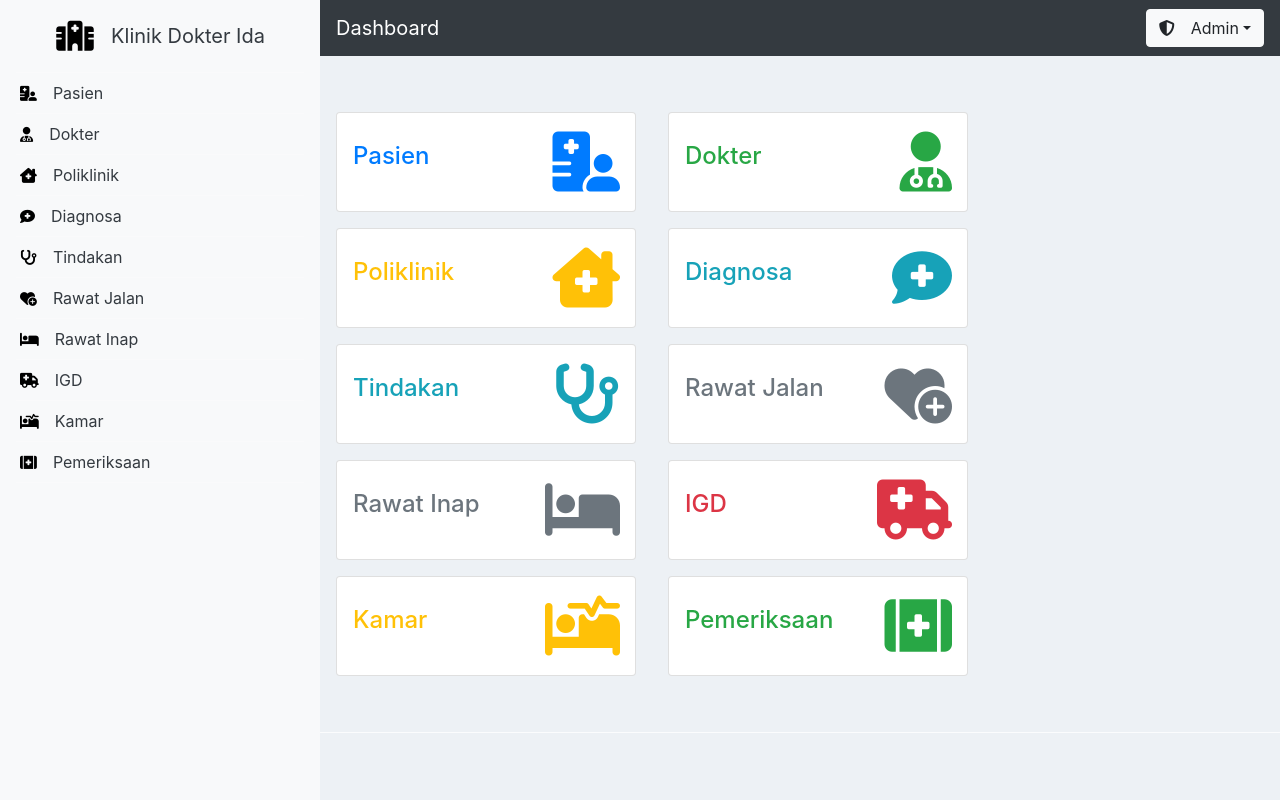
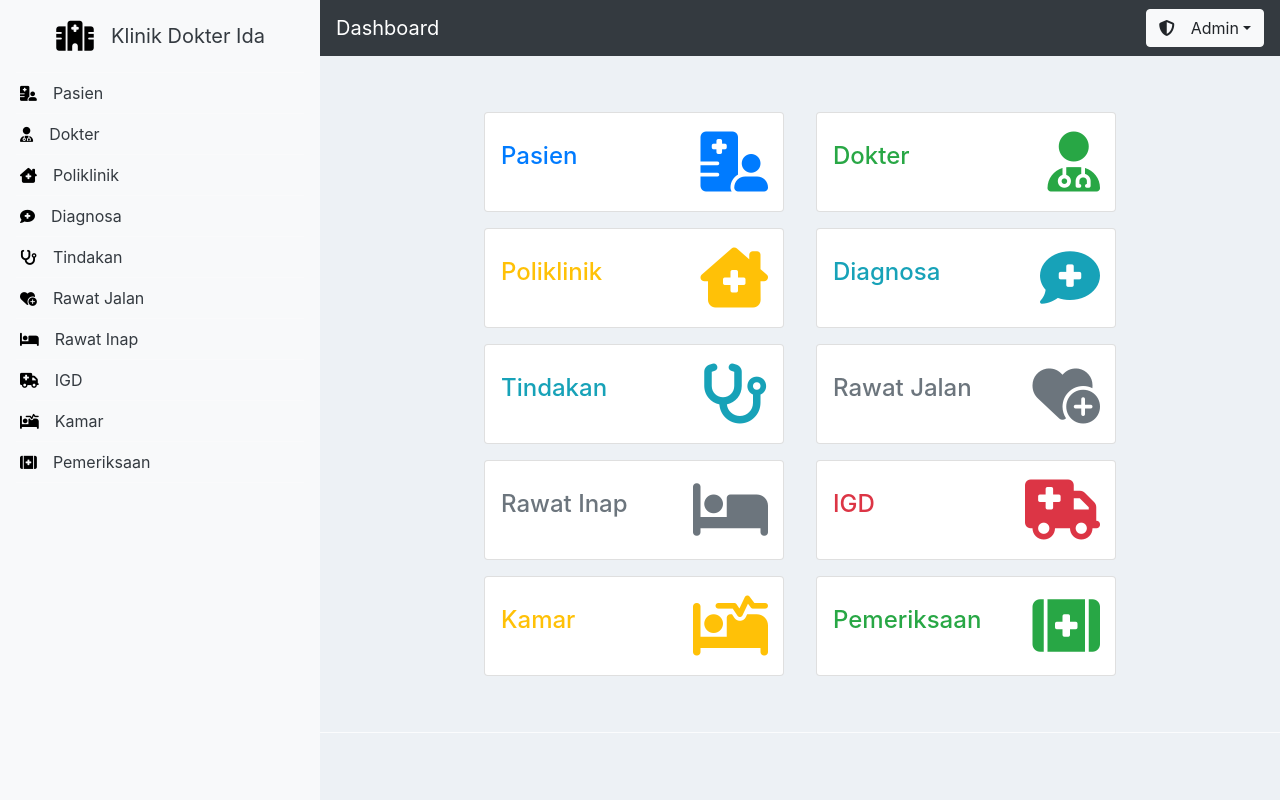
Before and after one commit to Ja7Ca/klinik-pemeriksaan-penanganan, a PHP site: page /dashboard.php in a window 1280 px wide. Run offline with PHP 8.4, Linux system fonts and the light colour scheme; some libraries are stand-ins or nearby versions.

Commit message:
dashboard 2

```diff
--- a/css/style.css
+++ b/css/style.css
@@ -30,7 +30,7 @@
 }
 
 .nav-item:hover {
-    background-color: rgb(0, 0, 0);
+    background-color: rgb(144, 144, 144);
     color: white;
 }
 
@@ -40,7 +40,7 @@
 
 .menu-dropdown {
     text-decoration: none;
-    color: black;
+    width: 100% !important;
 }
 
 #content {
--- a/dashboard.php
+++ b/dashboard.php
@@ -12,7 +12,7 @@
 
 <body class="d-flex">
     <section id="navbar" class="bg-light bg-opacity-25 p-3">
-        <a href="dashboard.php">
+        <a href="dashboard.php" class="text-decoration-none">
             <div class="nav-menu d-flex align-items-center justify-content-center pb-3">
                 <div class="logo-image d-flex align-items-center justify-content-center" style="width:40px; height:40px;">
                     <i class="fa-solid fa-hospital" style="font-size:30px; color: black"></i>
@@ -20,6 +20,7 @@
                 <p class="text-dark fw-bold m-0 pl-3" style="font-size:20px;">Klinik Dokter Ida</p>
             </div>
         </a>
+        <a href="#" class="text-decoration-none">
             <div class="nav-menu">
                 <div class="nav-list py-2">
                     <div class="nav-item position-relative d-flex align-items-center pl-1">
@@ -29,6 +30,8 @@
                     </div>
                 </div>
             </div>
+        </a>
+        <a href="#" class="text-decoration-none">
             <div class="nav-menu">
                 <div class="nav-list py-2">
                     <div class="nav-item position-relative d-flex align-items-center pl-1">
@@ -38,6 +41,8 @@
                     </div>
                 </div>
             </div>
+        </a>
+        <a href="#" class="text-decoration-none">
             <div class="nav-menu">
                 <div class="nav-list py-2">
                     <div class="nav-item position-relative d-flex align-items-center pl-1">
@@ -47,6 +52,8 @@
                     </div>
                 </div>
             </div>
+        </a>
+        <a href="#" class="text-decoration-none">
             <div class="nav-menu">
                 <div class="nav-list py-2">
                     <div class="nav-item position-relative d-flex align-items-center pl-1">
@@ -56,6 +63,8 @@
                     </div>
                 </div>
             </div>
+        </a>
+        <a href="#" class="text-decoration-none">
             <div class="nav-menu">
                 <div class="nav-list py-2">
                     <div class="nav-item position-relative d-flex align-items-center pl-1">
@@ -65,6 +74,8 @@
                     </div>
                 </div>
             </div>
+        </a>
+        <a href="#" class="text-decoration-none">
             <div class="nav-menu">
                 <div class="nav-list py-2">
                     <div class="nav-item position-relative d-flex align-items-center pl-1">
@@ -74,6 +85,8 @@
                     </div>
                 </div>
             </div>
+        </a>
+        <a href="#" class="text-decoration-none">
             <div class="nav-menu">
                 <div class="nav-list py-2">
                     <div class="nav-item position-relative d-flex align-items-center pl-1">
@@ -83,6 +96,8 @@
                     </div>
                 </div>
             </div>
+        </a>
+        <a href="#" class="text-decoration-none">
             <div class="nav-menu">
                 <div class="nav-list py-2">
                     <div class="nav-item position-relative d-flex align-items-center pl-1">
@@ -92,6 +107,8 @@
                     </div>
                 </div>
             </div>
+        </a>
+        <a href="#" class="text-decoration-none">
             <div class="nav-menu">
                 <div class="nav-list py-2">
                     <div class="nav-item position-relative d-flex align-items-center pl-1">
@@ -101,6 +118,8 @@
                     </div>
                 </div>
             </div>
+        </a>
+        <a href="#" class="text-decoration-none">
             <div class="nav-menu">
                 <div class="nav-list py-2">
                     <div class="nav-item position-relative d-flex align-items-center pl-1">
@@ -110,8 +129,18 @@
                     </div>
                 </div>
             </div>
+        </a>
     </section>
     <section id="content" class="position-relative">
+        <nav class="navbar navbar-dark bg-dark justify-content-between">
+            <a class="navbar-brand" style="color:white;">Dashboard</a>
+            <div class="dropdown">
+                <button class="btn btn-light my-2 my-sm-0 dropdown-toggle" type="button" id="dropdownMenuButton" data-toggle="dropdown" aria-haspopup="true" aria-expanded="false"><i class="fa-solid fa-shield-halved pr-3"></i>Admin</button>
+                <div class="dropdown-menu" aria-labelledby="dropdownMenuButton">
+                    <a class="dropdown-item" href="#">Log Out</a>
+                </div>
+            </div>
+        </nav>
         <?php
         if (isset($_GET["tab"])) {
             $file = $_GET["tab"];
--- a/menu.html
+++ b/menu.html
@@ -1,54 +1,62 @@
-<nav class="navbar navbar-dark bg-dark justify-content-between">
-    <a class="navbar-brand" style="color:white;">Dashboard</a>
-    <div class="dropdown">
-        <button class="btn btn-light my-2 my-sm-0 dropdown-toggle" type="button" id="dropdownMenuButton"
-            data-toggle="dropdown" aria-haspopup="true" aria-expanded="false"><i
-                class="fa-solid fa-shield-halved pr-3"></i>Admin</button>
-        <div class="dropdown-menu" aria-labelledby="dropdownMenuButton">
-            <a class="dropdown-item" href="#">Log Out</a>
-        </div>
-    </div>
-</nav>
-<div class="menu-content d-flex flex-wrap justify-content-left py-5">
+<div class="menu-content d-flex flex-wrap justify-content-center py-5">
+    <a href="#" class="text-decoration-none">
         <div class="card text-primary mx-3 my-2 d-flex flex-column justify-content-center position-relative">
             <h4 class="card-title pl-3">Pasien</h4>
             <i class="fa-solid fa-hospital-user position-absolute logo-content"></i>
         </div>
+    </a>
+    <a href="#" class="text-decoration-none">
         <div class="card text-success mx-3 my-2 d-flex flex-column justify-content-center position-relative">
             <h4 class="card-title pl-3">Dokter</h4>
             <i class="fa-solid fa-user-doctor position-absolute logo-content"></i>
         </div>
+    </a>
+    <a href="#" class="text-decoration-none">
         <div class="card text-warning mx-3 my-2 d-flex flex-column justify-content-center position-relative">
             <h4 class="card-title pl-3">Poliklinik</h4>
             <i class="fa-solid fa-house-chimney-medical position-absolute logo-content"></i>
         </div>
+    </a>
+    <a href="#" class="text-decoration-none">
         <div class="card text-info mx-3 my-2 d-flex flex-column justify-content-center position-relative">
             <h4 class="card-title pl-3">Diagnosa</h4>
             <i class="fa-solid fa-comment-medical position-absolute logo-content"></i>
         </div>
+    </a>
+    <a href="#" class="text-decoration-none">
         <div class="card text-info mx-3 my-2 d-flex flex-column justify-content-center position-relative">
             <h4 class="card-title pl-3">Tindakan</h4>
             <i class="fa-solid fa-stethoscope position-absolute logo-content"></i>
         </div>
+    </a>
+    <a href="#" class="text-decoration-none">
         <div class="card text-secondary mx-3 my-2 d-flex flex-column justify-content-center position-relative">
             <h4 class="card-title pl-3">Rawat Jalan</h4>
             <i class="fa-solid fa-heart-circle-plus position-absolute logo-content"></i>
         </div>
+    </a>
+    <a href="#" class="text-decoration-none">
         <div class="card text-secondary mx-3 my-2 d-flex flex-column justify-content-center position-relative">
             <h4 class="card-title pl-3">Rawat Inap</h4>
             <i class="fa-solid fa-bed position-absolute logo-content"></i>
         </div>
+    </a>
+    <a href="#" class="text-decoration-none">
         <div class="card text-danger mx-3 my-2 d-flex flex-column justify-content-center position-relative">
             <h4 class="card-title pl-3">IGD</h4>
             <i class="fa-solid fa-truck-medical position-absolute logo-content"></i>
         </div>
+    </a>
+    <a href="#" class="text-decoration-none">
         <div class="card text-warning mx-3 my-2 d-flex flex-column justify-content-center position-relative">
             <h4 class="card-title pl-3">Kamar</h4>
             <i class="fa-solid fa-bed-pulse position-absolute logo-content"></i>
         </div>
+    </a>
+    <a href="#" class="text-decoration-none">
         <div class="card text-success mx-3 my-2 d-flex flex-column justify-content-center position-relative">
-        <h4 class="card-title pl-3">Pemeriksaan</h4>
+            <h4 class="card-title pl-3" style="text-decoration:none;">Pemeriksaan</h4>
             <i class="fa-solid fa-kit-medical position-absolute logo-content"></i>
         </div>
-
+    </a>
 </div>
```
Lines whose indentation alone changed are shown as unchanged.
